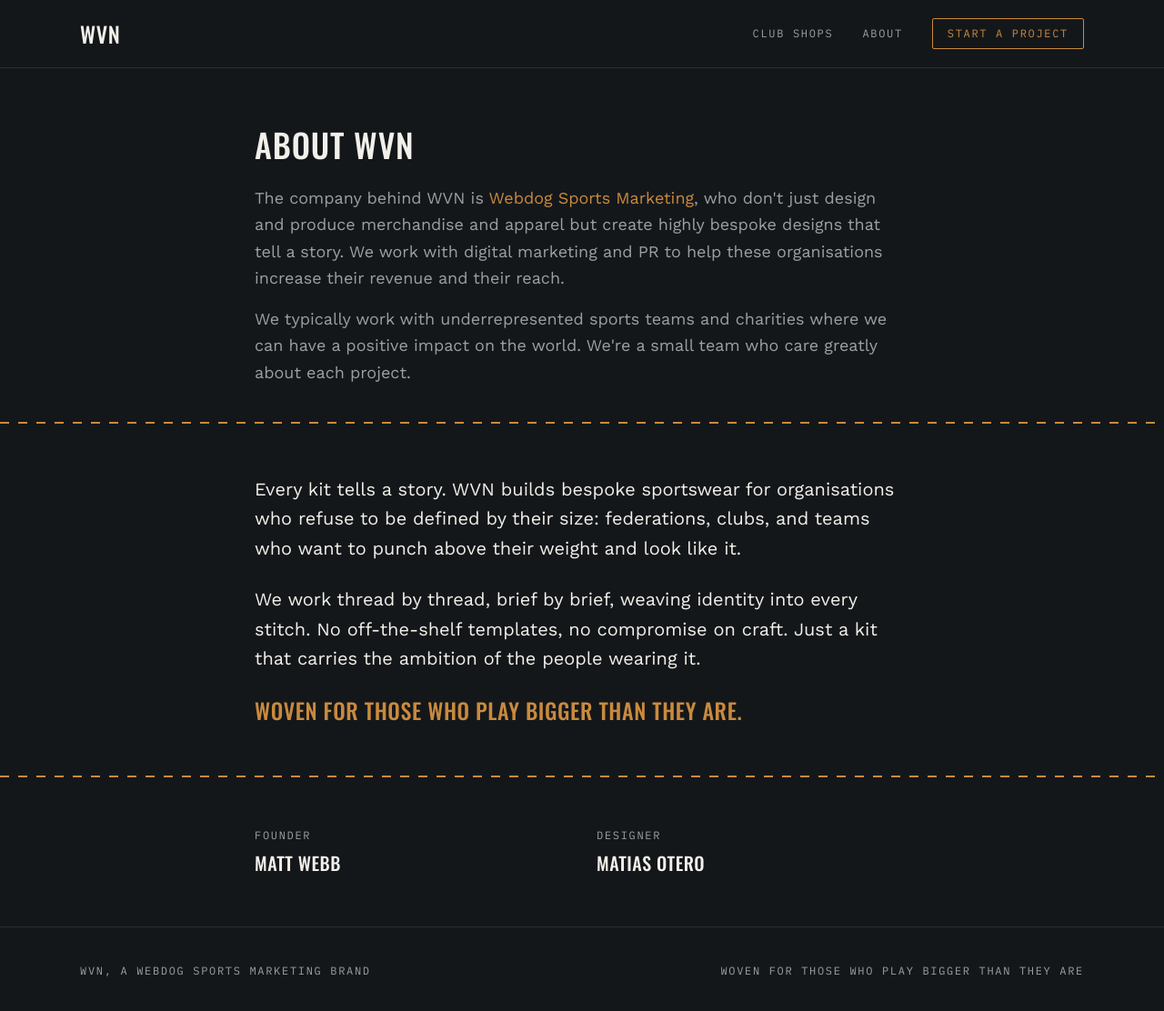
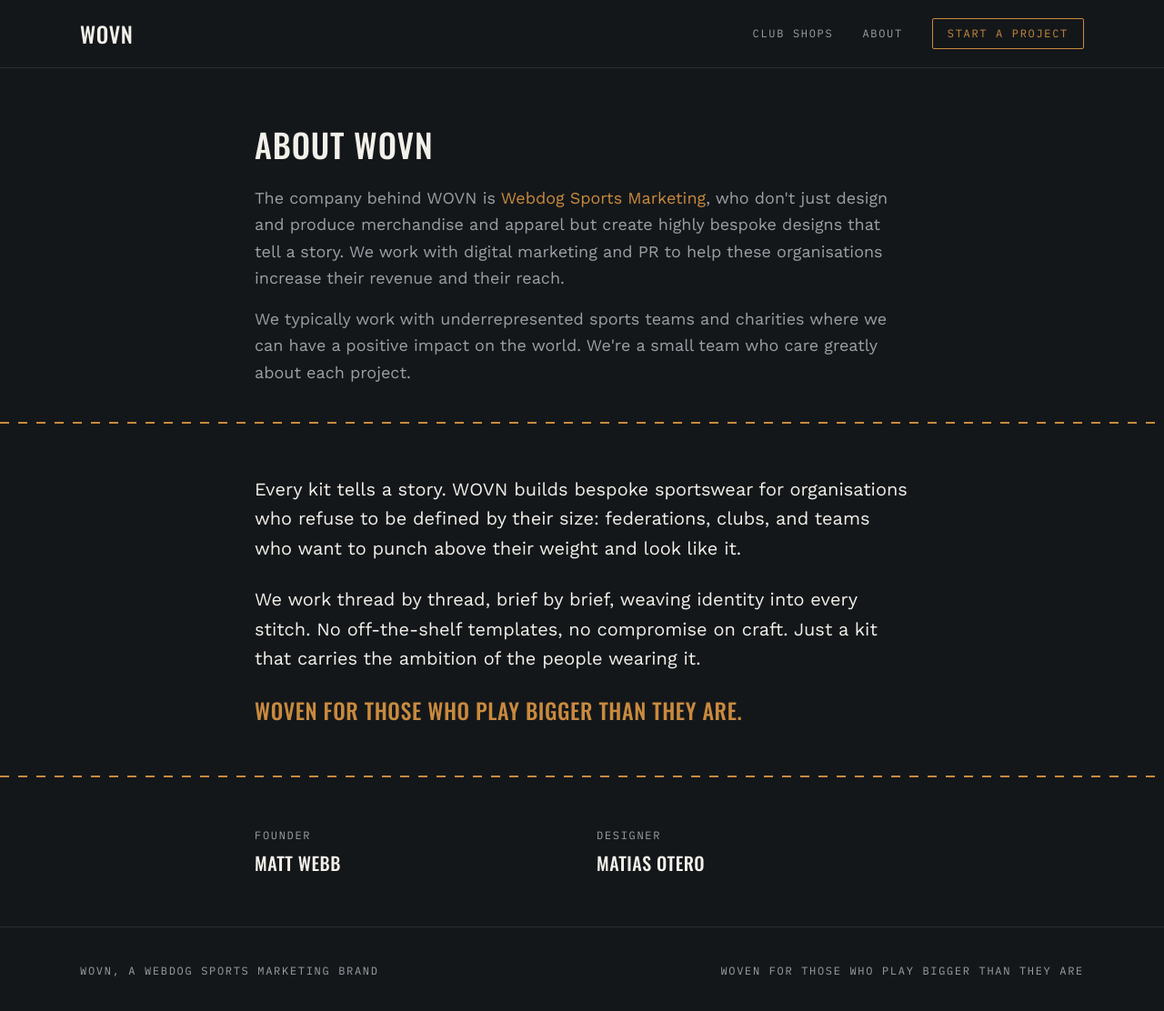
Before and after one commit to Webdog-Marketing/wovn, a Next.js app: page /about in a window 1280 px wide. Shown: the top 1112 px of the page at 91% size. Built offline with nearby package versions, Linux system fonts and the light colour scheme.

Commit message:
Add files via upload

```diff
--- a/app/about/page.tsx
+++ b/app/about/page.tsx
@@ -1,16 +1,16 @@
 import StitchDivider from "@/components/StitchDivider";
 
-export const metadata = { title: "About — WVN" };
+export const metadata = { title: "About — WOVN" };
 
 export default function AboutPage() {
   return (
     <>
       <section className="mx-auto max-w-3xl px-6 pt-16 pb-10">
         <h1 className="font-display text-4xl uppercase tracking-wide text-ink">
-          About WVN
+          About WOVN
         </h1>
         <p className="mt-6 text-lg leading-relaxed text-muted">
-          The company behind WVN is{" "}
+          The company behind WOVN is{" "}
           <a
             href="https://www.webdogsports.marketing"
             className="text-thread thread-underline"
@@ -33,7 +33,7 @@
 
       <section className="mx-auto max-w-3xl px-6 py-14">
         <p className="text-xl leading-relaxed text-ink">
-          Every kit tells a story. WVN builds bespoke sportswear for
+          Every kit tells a story. WOVN builds bespoke sportswear for
           organisations who refuse to be defined by their size: federations,
           clubs, and teams who want to punch above their weight and look like
           it.
--- a/app/layout.tsx
+++ b/app/layout.tsx
@@ -23,9 +23,9 @@
 });
 
 export const metadata: Metadata = {
-  title: "WVN — Woven",
+  title: "WOVN — Woven",
   description:
-    "WVN builds bespoke sportswear for organisations who refuse to be defined by their size.",
+    "WOVN builds bespoke sportswear for organisations who refuse to be defined by their size.",
 };
 
 export default function RootLayout({
--- a/app/page.tsx
+++ b/app/page.tsx
@@ -24,7 +24,7 @@
           Woven for those who play bigger than they are
         </h1>
         <p className="mt-6 max-w-xl text-lg text-muted">
-          WVN builds bespoke sportswear for federations, clubs and teams who
+          WOVN builds bespoke sportswear for federations, clubs and teams who
           refuse to be defined by their size. No off-the-shelf templates. No
           compromise on craft.
         </p>
--- a/app/shops/page.tsx
+++ b/app/shops/page.tsx
@@ -1,7 +1,7 @@
 import Link from "next/link";
 import { getAllClients } from "@/lib/airtable";
 
-export const metadata = { title: "Club shops — WVN" };
+export const metadata = { title: "Club shops — WOVN" };
 
 export default async function ShopsIndexPage() {
   const clients = await getAllClients();
--- a/components/Footer.tsx
+++ b/components/Footer.tsx
@@ -3,7 +3,7 @@
     <footer className="border-t border-border">
       <div className="mx-auto max-w-6xl px-6 py-10 font-tag text-xs uppercase tracking-tag text-muted">
         <div className="flex flex-col gap-2 sm:flex-row sm:items-center sm:justify-between">
-          <p>WVN, a Webdog Sports Marketing brand</p>
+          <p>WOVN, a Webdog Sports Marketing brand</p>
           <p>Woven for those who play bigger than they are</p>
         </div>
       </div>
--- a/components/Nav.tsx
+++ b/components/Nav.tsx
@@ -8,7 +8,7 @@
           href="/"
           className="font-display text-2xl uppercase tracking-wide text-ink"
         >
-          WVN
+          WOVN
         </Link>
         <nav className="flex items-center gap-8 font-tag text-xs uppercase tracking-tag text-muted">
           <Link href="/shops" className="thread-underline hover:text-ink">
```
